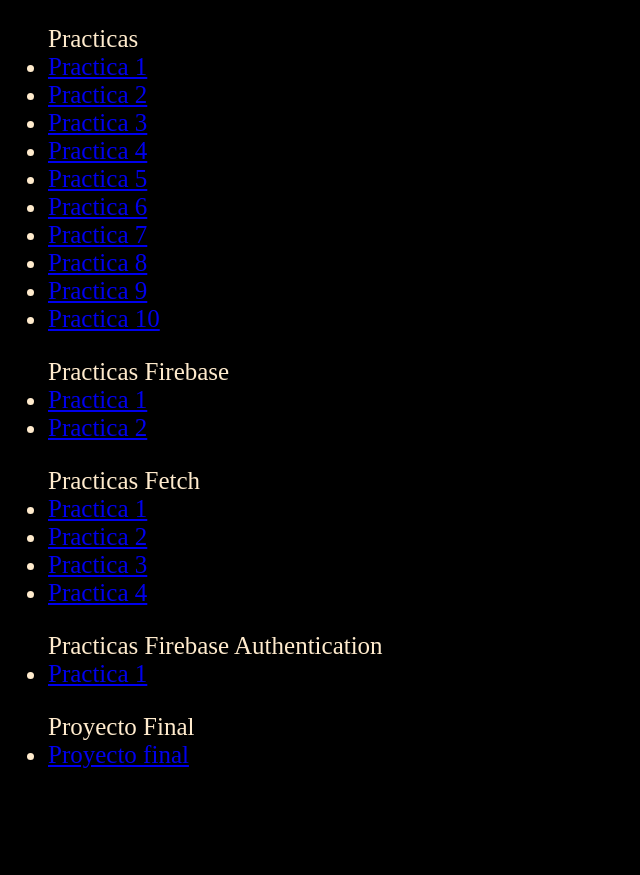
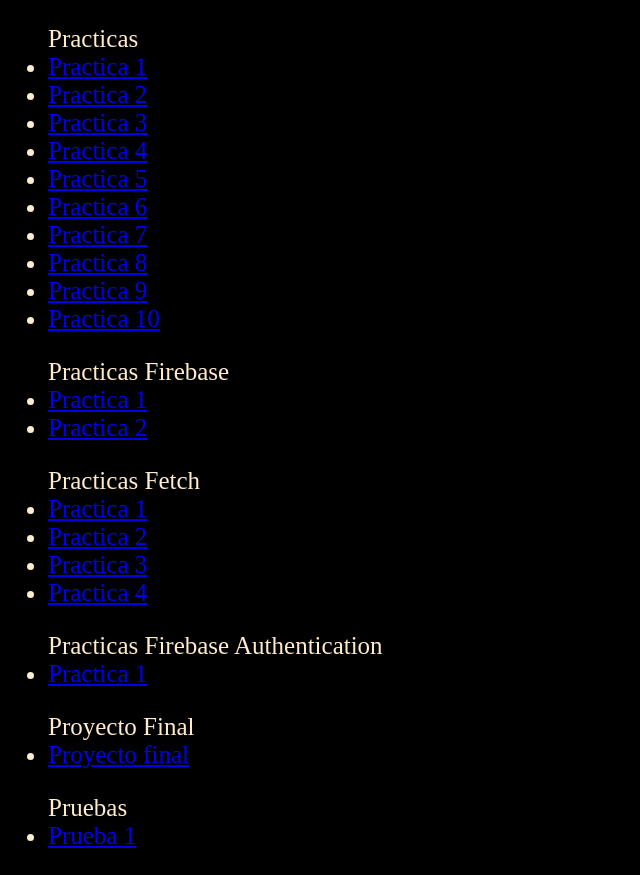
Before and after one commit to MedinaLeonardo981003/GeoReferenciados, a plain HTML site: page index.html in a window 1280 px wide. Shown: the whole page, without its empty margins (0-640 px from the left). Before the commit the page ends 800 px from the top, so only its background shows below. Drawn offline with Linux system fonts and the light colour scheme.

Commit message:
Commit finalP

```diff
--- a/index.html
+++ b/index.html
@@ -48,5 +48,8 @@
     <ul id="uli">Proyecto Final
         <li><a href="ReunionApp/index.html">Proyecto final</a></li>
     </ul>
+    <ul id="uli">Pruebas
+        <li><a href="app.html">Prueba 1</a></li>
+    </ul>
 </body>
 </html>
```
